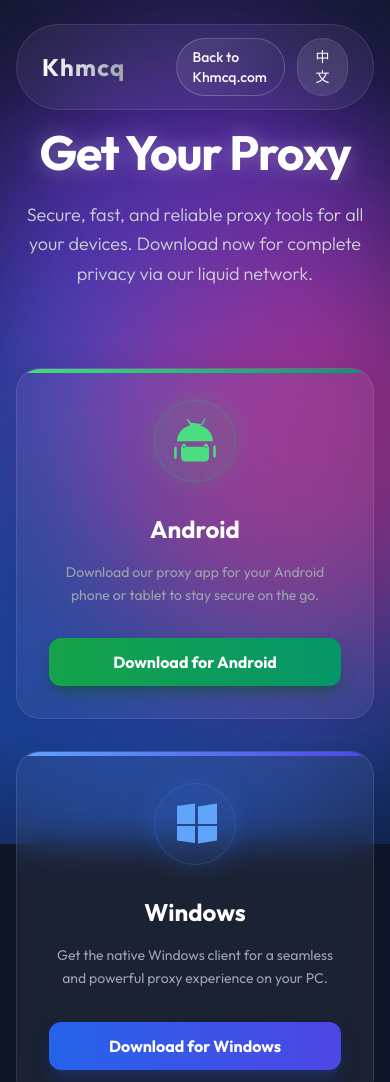
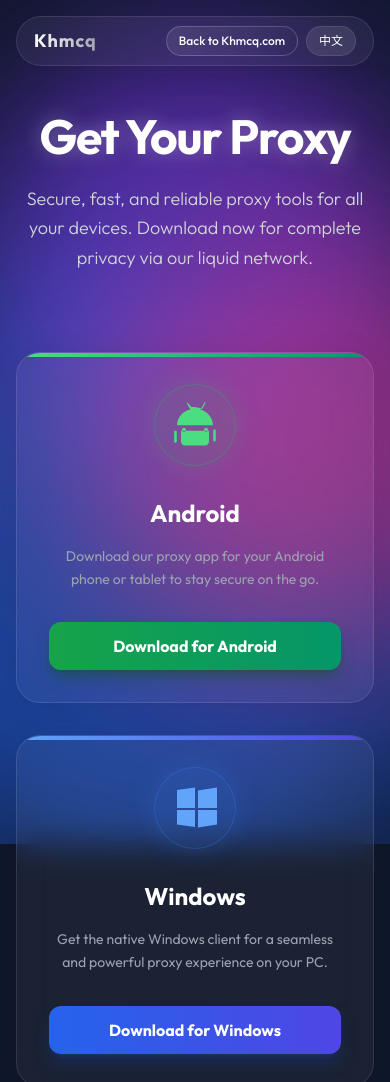
Before and after one commit to kehantian/clashmckhwebsite, a plain HTML site: page index.html in a window 390 px wide. Shown: the top 1082 px of the page. Drawn offline with nearby package versions, Linux system fonts and the light colour scheme.

Commit message:
Add files via upload

```diff
--- a/index.html
+++ b/index.html
@@ -139,7 +139,7 @@
     </div>
 
     <!-- Header -->
-    <header class="fixed top-0 left-0 right-0 z-50 pt-6 px-4 pointer-events-none">
+    <header class="fixed top-0 left-0 right-0 z-50 pt-4 md:pt-6 px-4 pointer-events-none">
         <!--
             Pointer events logic:
             - Header: none (allows clicks to pass through spacing)
@@ -149,20 +149,24 @@
         <div id="navbar" class="nav-transition container mx-auto rounded-full flex justify-between items-center max-w-5xl pointer-events-none">
 
             <!-- Left Pill (Logo) -->
-            <div id="nav-left" class="nav-pill nav-transition px-6 py-3 rounded-full pointer-events-auto">
-                <div class="text-2xl font-bold tracking-wider text-transparent bg-clip-text bg-gradient-to-r from-white to-gray-400">
+            <!-- Adjusted: Smaller padding on mobile (px-4 py-2), larger on desktop (md:px-6 md:py-3) -->
+            <div id="nav-left" class="nav-pill nav-transition px-4 py-2 md:px-6 md:py-3 rounded-full pointer-events-auto">
+                <!-- Adjusted: Smaller text on mobile (text-lg), larger on desktop (md:text-2xl) -->
+                <div class="text-lg md:text-2xl font-bold tracking-wider text-transparent bg-clip-text bg-gradient-to-r from-white to-gray-400">
                     Khmcq
                 </div>
             </div>
 
             <!-- Right Pill (Nav Items) -->
-            <div id="nav-right" class="nav-pill nav-transition px-6 py-3 rounded-full flex items-center space-x-3 pointer-events-auto relative z-50">
+            <!-- Adjusted: Smaller padding and spacing on mobile -->
+            <div id="nav-right" class="nav-pill nav-transition px-4 py-2 md:px-6 md:py-3 rounded-full flex items-center space-x-2 md:space-x-3 pointer-events-auto relative z-50">
 
-                <a href="https://khmcq.com" target="_blank" rel="noopener noreferrer" class="interactive glass-button px-4 py-2 rounded-full text-sm font-medium hover:text-purple-200 transition-colors block no-underline text-white">
+                <!-- Adjusted: Smaller button padding and font size on mobile -->
+                <a href="https://khmcq.com" target="_blank" rel="noopener noreferrer" class="interactive glass-button px-3 py-1.5 md:px-4 md:py-2 rounded-full text-xs md:text-sm font-medium hover:text-purple-200 transition-colors block no-underline text-white">
                     <span data-lang-key="backButton">Back to Khmcq.com</span>
                 </a>
 
-                <button id="language-switcher" class="interactive bg-white/10 hover:bg-white/20 text-white border border-white/10 px-4 py-2 rounded-full text-sm font-medium transition-colors">
+                <button id="language-switcher" class="interactive bg-white/10 hover:bg-white/20 text-white border border-white/10 px-3 py-1.5 md:px-4 md:py-2 rounded-full text-xs md:text-sm font-medium transition-colors">
                     中文
                 </button>
             </div>
@@ -171,7 +175,7 @@
     </header>
 
     <!-- Main Content -->
-    <div class="container mx-auto px-4 pt-32 pb-20 relative z-10 max-w-6xl">
+    <div class="container mx-auto px-4 pt-28 md:pt-32 pb-20 relative z-10 max-w-6xl">
 
         <!-- Hero Section -->
         <div class="text-center mb-20">
```
